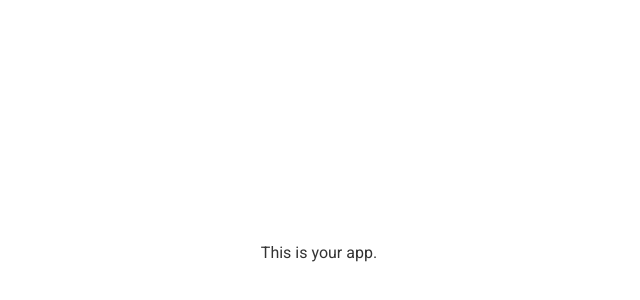
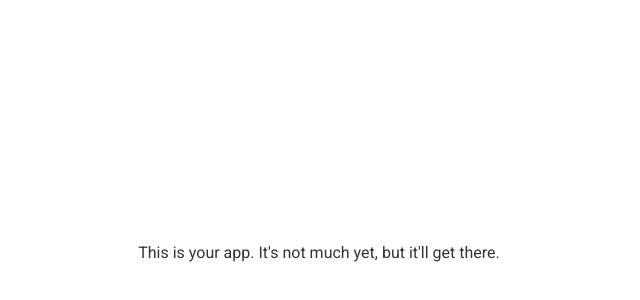
Before and after one commit to monode-dev/Mufasa, a Vue app: page / in a window 1280 px wide. Shown: the part 148-448 px from the top of the page, without its empty margins (321-961 px from the left). Built offline with nearby package versions, Linux system fonts and the light colour scheme.

Commit message:
Tried out OTA.

```diff
--- a/codemagic.yaml
+++ b/codemagic.yaml
@@ -43,7 +43,7 @@ workflows:
         script: |
           #!/bin/sh
           cd ios/App
-          agvtool new-version -all 1.3.0
+          agvtool new-version -all 1.3.1
         # LATEST_BUILD_NUMBER=$(app-store-connect get-latest-app-store-build-number "$APP_ID")
         # agvtool new-version -all $(($LATEST_BUILD_NUMBER + 1))
       # - name: Create Scheme
--- a/package.json
+++ b/package.json
@@ -1,6 +1,6 @@
 {
   "name": "ninety_percent",
-  "version": "1.3.0",
+  "version": "1.3.1",
   "private": true,
   "scripts": {
     "dev": "vite",
--- a/src/views/HomeView.vue
+++ b/src/views/HomeView.vue
@@ -3,6 +3,6 @@
 
 <template>
   <div>
-    This is your app.
+    This is your app. It's not much yet, but it'll get there.
   </div>
 </template>
```
Also changed, not shown: 1 other file (tests, documents, lock files or other folders).
